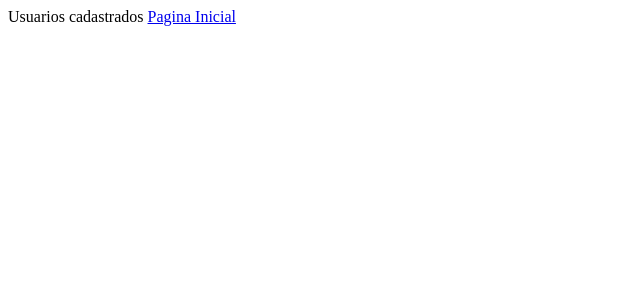
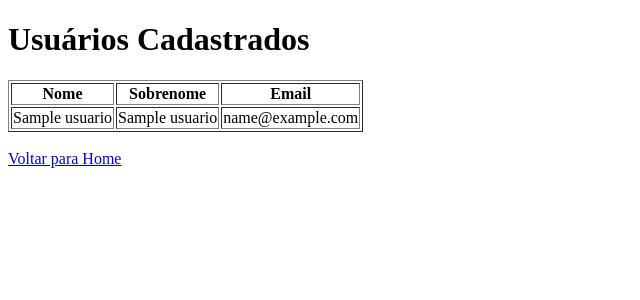
Before and after one commit to vitinn12/projeto_nuvem, a Django app: template usuarios/templates/Listar_usuarios.html in a window 1280 px wide. Shown: the top 300 px of the page, without its empty margins (0-640 px from the left). Run offline with Django 5.2, Linux system fonts and the light colour scheme; the template is opened without the code that fills it: most values are stand-ins (such as "Sample title", 1, 10 or a date in 2020).

Commit message:
Atualização de Listar usuarios

```diff
--- a/usuarios/templates/Listar_usuarios.html
+++ b/usuarios/templates/Listar_usuarios.html
@@ -1,12 +1,34 @@
 <!DOCTYPE html>
-<html lang="en">
+<html lang="pt-br">
 <head>
     <meta charset="UTF-8">
-    <meta name="viewport" content="width=device-width, initial-scale=1.0">
-    <title>Document</title>
+    <title>Lista de Usuários</title>
 </head>
 <body>
-    Usuarios cadastrados
-    <a href="{% url 'index' %}">Pagina Inicial</a>
+    <h1>Usuários Cadastrados</h1>
+
+    <table border="1">
+        <thead>
+            <tr>
+                <th>Nome</th>
+                <th>Sobrenome</th>
+                <th>Email</th> </tr>
+        </thead>
+        <tbody>
+            {% for usuario in usuarios %}
+            <tr>
+                <td>{{ usuario.nome }}</td>
+                <td>{{ usuario.sobrenome }}</td> <td>{{ usuario.email }}</td>
+            </tr>
+            {% empty %}
+            <tr>
+                <td colspan="3">Nenhum usuário cadastrado.</td>
+            </tr>
+            {% endfor %}
+        </tbody>
+    </table>
+
+    <br>
+    <a href="{% url 'index' %}">Voltar para Home</a>
 </body>
 </html>
```
